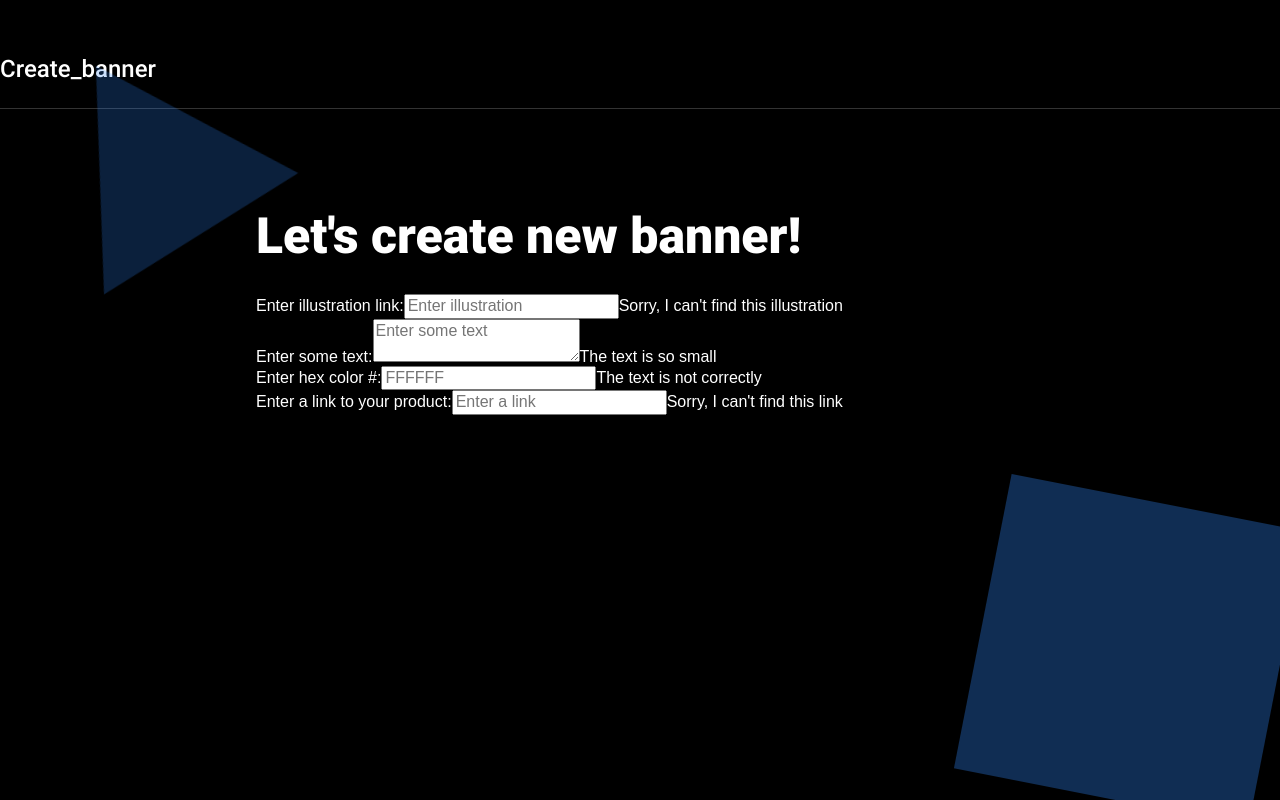
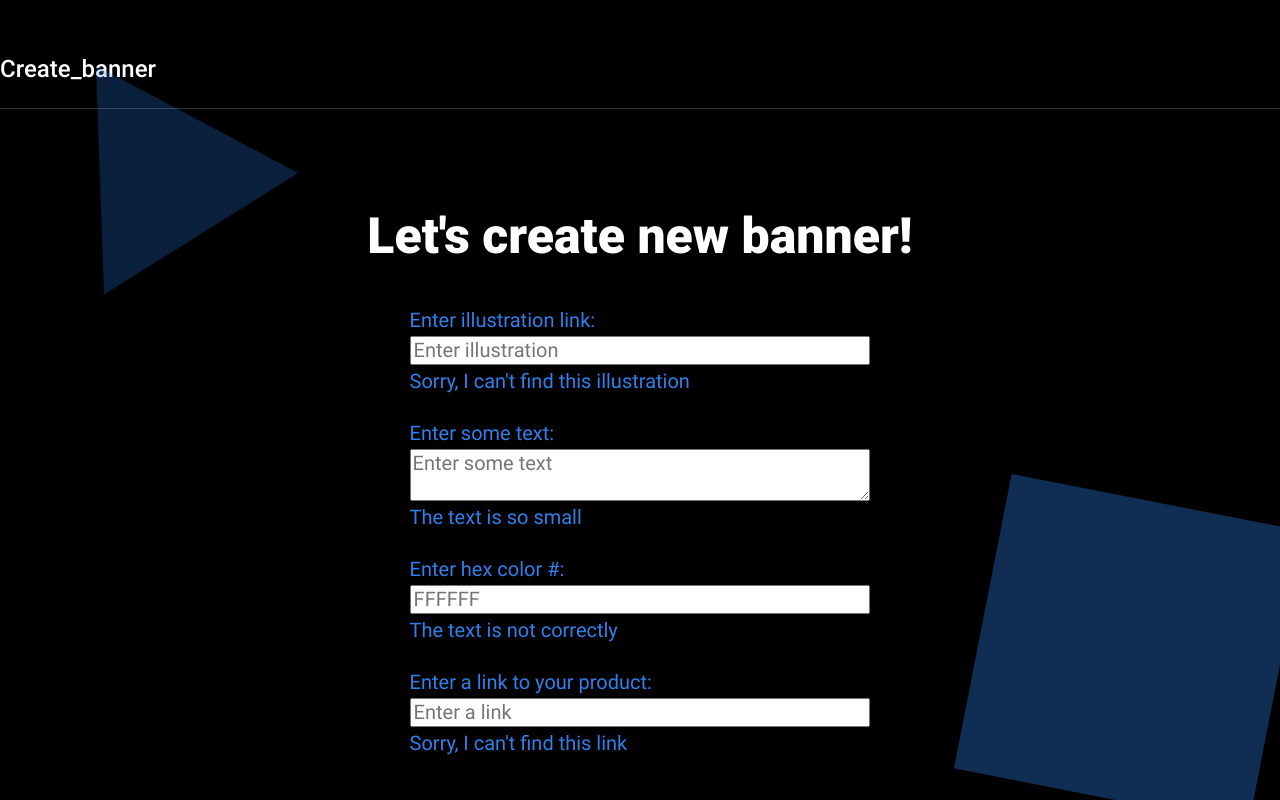
Before and after one commit to Vladimir-art/online-redactor, a React (Create React App) app: page / in a window 1280 px wide. Built offline with nearby package versions, Linux system fonts and the light colour scheme.

Commit message:
redactor__name style

```diff
--- a/src/blocks/redactor/__form/redactor__form.css
+++ b/src/blocks/redactor/__form/redactor__form.css
@@ -1,4 +1,5 @@
 .redactor__form {
-  margin: 0;
+  margin: 0 auto;
   padding: 0;
+  width: 60%;
 }
--- a/src/blocks/redactor/__name/redactor__name.css
+++ b/src/blocks/redactor/__name/redactor__name.css
@@ -0,0 +1,13 @@
+.redactor__name {
+  margin: 0 0 20px;
+  padding: 0;
+  display: flex;
+  flex-direction: column;
+
+  font-family: "Roboto", Arial, sans-serif;;
+  font-style: normal;
+  font-weight: normal;
+  font-size: 20px;
+  line-height: 160%;
+  color: #2F80ED;
+}
--- a/src/blocks/redactor/__title/redactor__title.css
+++ b/src/blocks/redactor/__title/redactor__title.css
@@ -1,9 +1,10 @@
 .redactor__title {
-  margin: 0 0 30px;
+  margin: 0 0 40px;
   padding: 0;
   font-family: "Roboto", Arial, sans-serif;;
   font-style: normal;
   font-weight: 900;
   font-size: 50px;
   line-height: 110%;
+  text-align: center;
 }
```
Also changed, not shown: 1 other file (tests, documents, lock files or other folders).
